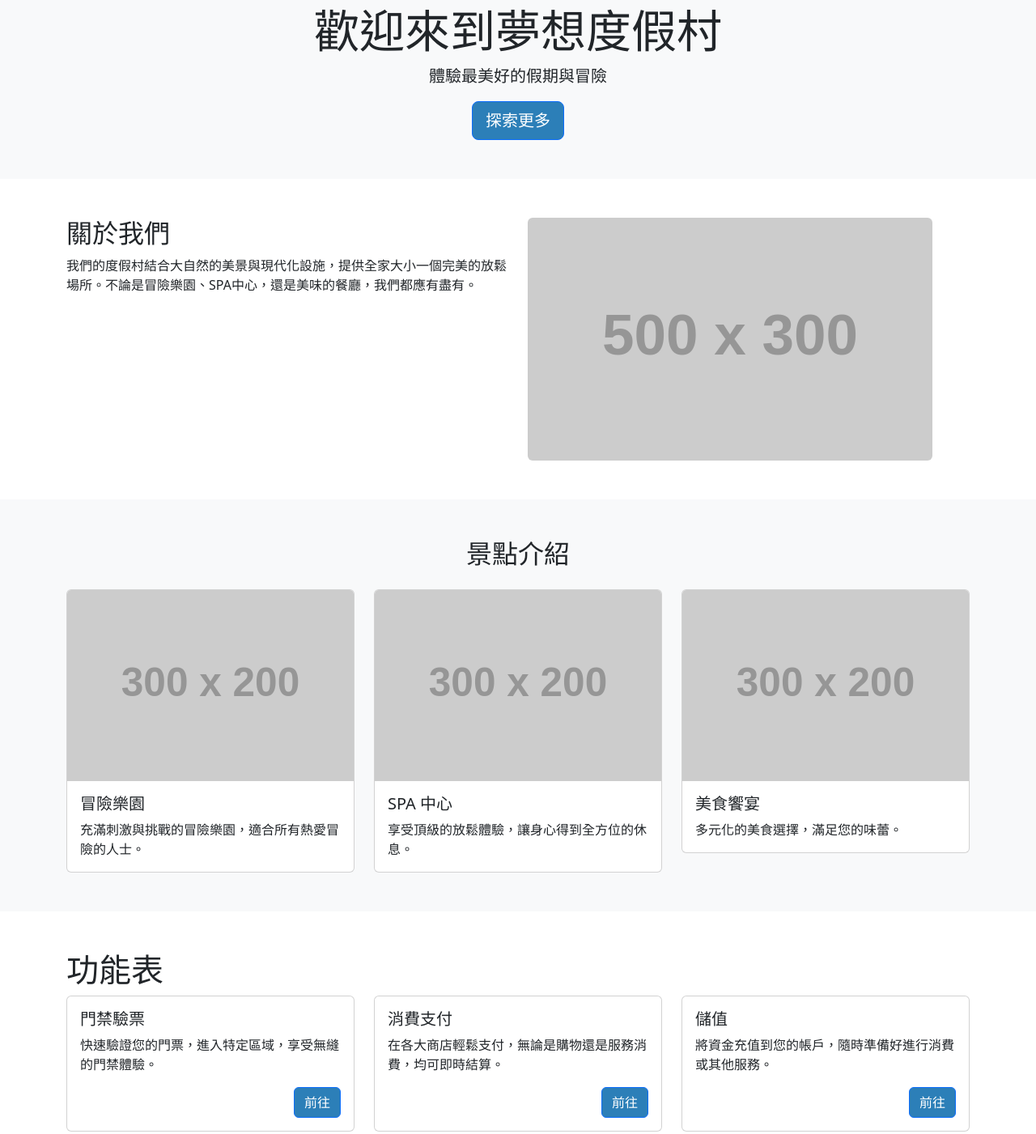
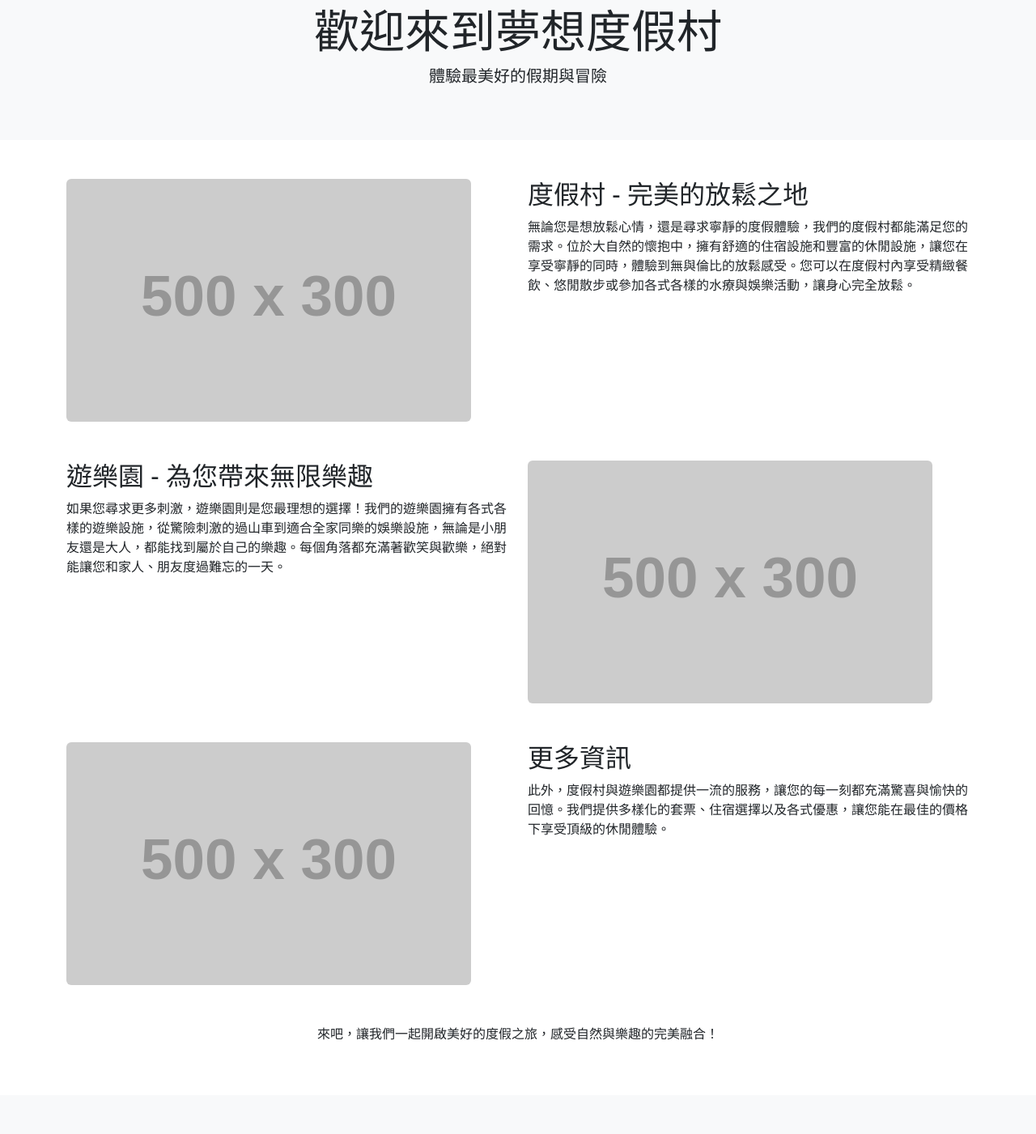
Before and after one commit to 41241411/Final-homework, a plain HTML site: page index.html in a window 1280 px wide. Shown: the part 100-1501 px from the top of the page at 81% size. Drawn offline with nearby package versions, Linux system fonts and the light colour scheme; placeholder pictures from the web are drawn by us.

Commit message:
內容暫定

```diff
--- a/index.html
+++ b/index.html
@@ -32,26 +32,58 @@
             <div class="container">
                 <h1 class="display-4" data-lang="welcome">歡迎來到夢想度假村</h1>
                 <p class="lead" data-lang="slogan">體驗最美好的假期與冒險</p>
-                <a href="#attractions" class="btn btn-primary btn-lg" data-lang="explore">探索更多</a>
             </div>
         </header>
 
         <!-- About Section -->
         <section id="about" class="py-5">
             <div class="container">
+                <!-- Resort Section -->
                 <div class="row">
+                    <div class="col-md-6 order-md-2">
+                        <h2>度假村 - 完美的放鬆之地</h2>
+                        <p>
+                            無論您是想放鬆心情，還是尋求寧靜的度假體驗，我們的度假村都能滿足您的需求。位於大自然的懷抱中，擁有舒適的住宿設施和豐富的休閒設施，讓您在享受寧靜的同時，體驗到無與倫比的放鬆感受。您可以在度假村內享受精緻餐飲、悠閒散步或參加各式各樣的水療與娛樂活動，讓身心完全放鬆。
+                        </p>
+                    </div>
+                    <div class="col-md-6 order-md-1">
+                        <img src="https://via.placeholder.com/500x300" alt="度假村" class="img-fluid rounded">
+                    </div>
+                </div>
+
+                <!-- Amusement Park Section -->
+                <div class="row mt-5">
                     <div class="col-md-6">
-                        <h2 data-lang="about">關於我們</h2>
-                        <p data-lang="about-description">
-                            我們的度假村結合大自然的美景與現代化設施，提供全家大小一個完美的放鬆場所。不論是冒險樂園、SPA中心，還是美味的餐廳，我們都應有盡有。
+                        <h2>遊樂園 - 為您帶來無限樂趣</h2>
+                        <p>
+                            如果您尋求更多刺激，遊樂園則是您最理想的選擇！我們的遊樂園擁有各式各樣的遊樂設施，從驚險刺激的過山車到適合全家同樂的娛樂設施，無論是小朋友還是大人，都能找到屬於自己的樂趣。每個角落都充滿著歡笑與歡樂，絕對能讓您和家人、朋友度過難忘的一天。
                         </p>
                     </div>
                     <div class="col-md-6">
-                        <img src="https://via.placeholder.com/500x300" alt="關於我們" class="img-fluid rounded">
+                        <img src="https://via.placeholder.com/500x300" alt="遊樂園" class="img-fluid rounded">
                     </div>
+                </div>
+
+                <!-- Additional Info Section -->
+                <div class="row mt-5">
+                    <div class="col-md-6 order-md-2">
+                        <h2>更多資訊</h2>
+                        <p>
+                            此外，度假村與遊樂園都提供一流的服務，讓您的每一刻都充滿驚喜與愉快的回憶。我們提供多樣化的套票、住宿選擇以及各式優惠，讓您能在最佳的價格下享受頂級的休閒體驗。
+                        </p>
+                    </div>
+                    <div class="col-md-6 order-md-1">
+                        <img src="https://via.placeholder.com/500x300" alt="服務" class="img-fluid rounded">
+                    </div>
+                </div>
+
+                <!-- Call to Action -->
+                <div class="cta text-center mt-5">
+                    <p>來吧，讓我們一起開啟美好的度假之旅，感受自然與樂趣的完美融合！</p>
                 </div>
             </div>
         </section>
+
 
         <!-- Attractions Section -->
         <section id="attractions" class="bg-light py-5">
@@ -165,7 +197,7 @@
             </div>
         </div>
 
-        <!-- Contact Section -->
+        <!-- Contact Section
         <section id="contact" class="py-5">
             <div class="container">
                 <h2 class="text-center" data-lang="contact">聯絡我們</h2>
@@ -185,7 +217,7 @@
                     <button type="submit" class="btn btn-primary" data-lang="submit">送出</button>
                 </form>
             </div>
-        </section>
+        </section> -->
 
         <div id="footer-container"></div>
 
```
